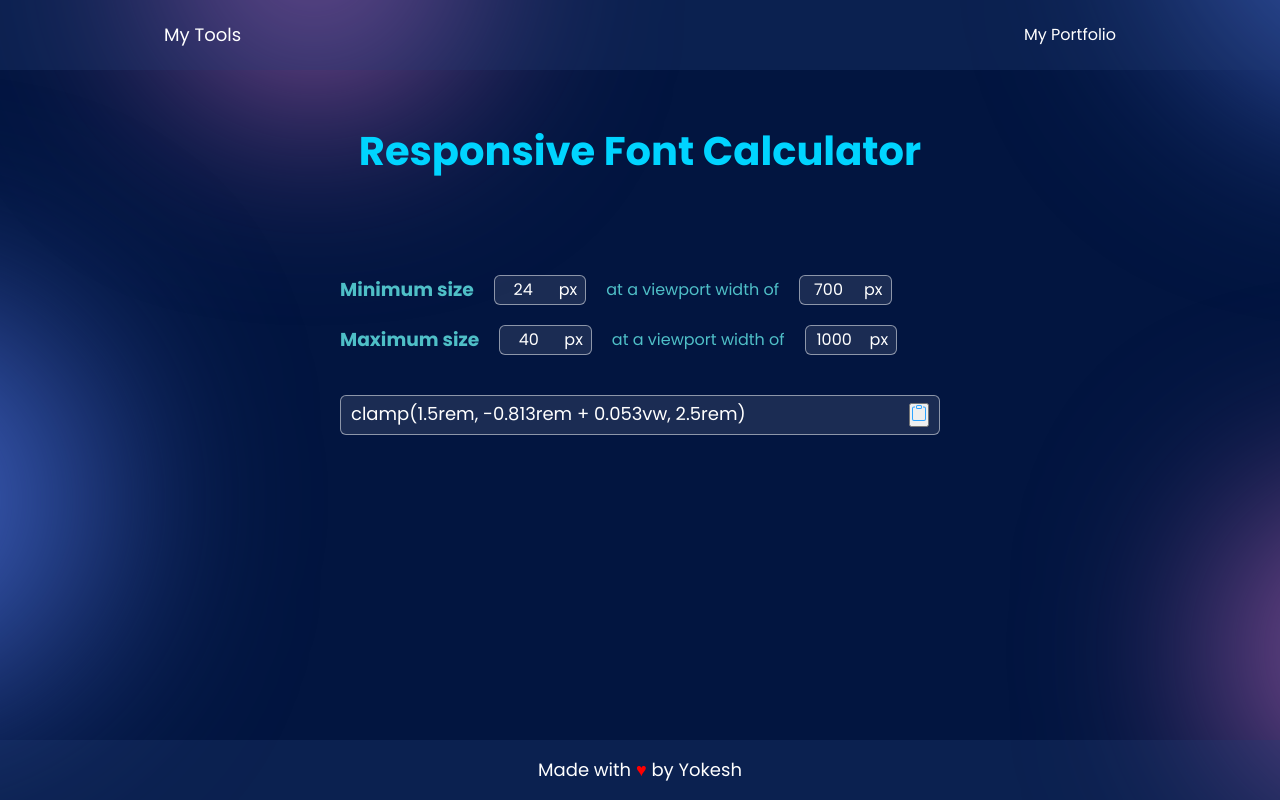
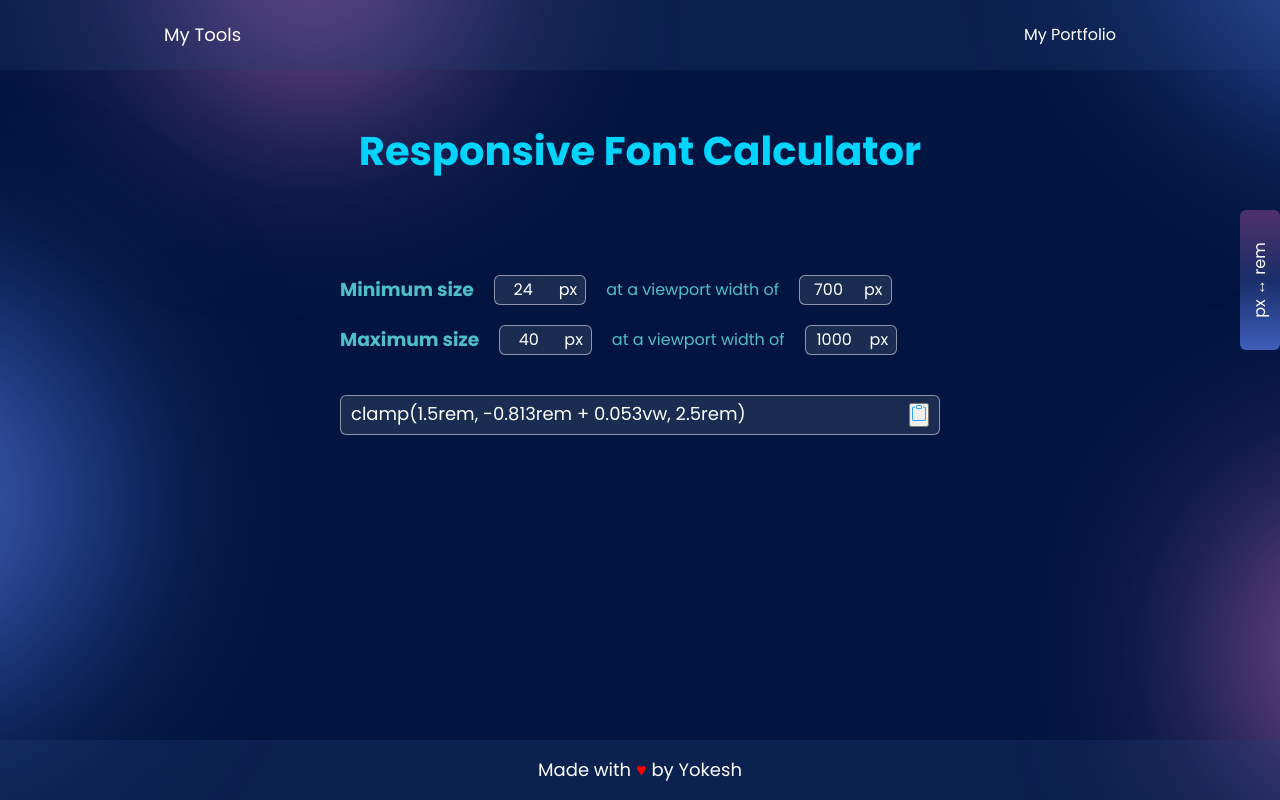
Before and after one commit to yokesh-ks/ToolEmpire, a Next.js app: page / in a window 1280 px wide. Shown: the top 800 px of the page. Built offline with nearby package versions, Linux system fonts and the light colour scheme.

Commit message:
feat(font calculator): px to Rem Converter (#6)

```diff
--- a/pages/index.js
+++ b/pages/index.js
@@ -4,12 +4,14 @@ import styled from "styled-components";
 import { BgGradient } from "../src/styles/bgBlur";
 import { Layout } from "../src/Layout/layout";
 import { FontInputBox } from "../src/components/fontinputBox";
+import PxtoRem from "../src/components/pxtorem";
 
 export default function Home() {
   const [maxScreenSize, setMaxScreenSize] = useState(1000);
   const [minScreenSize, setMinScreenSize] = useState(700);
   const [maxFontSize, setMaxFontSize] = useState(40);
   const [minFontSize, setMinFontSize] = useState(24);
+  const [fontOpener, setFontOpener] = useState(false);
   const [clamp, setClamp] = useState("");
 
   useEffect(() => {
@@ -52,6 +54,7 @@ export default function Home() {
           color="#9758a4"
           style={{ bottom: 0, right: -250 }}
         />
+        <PxtoRem fontOpener={fontOpener} setFontOpener={setFontOpener}/>
         <Container maxWidth="600px">
           <Title>Responsive Font Calculator</Title>
 
--- /dev/null
+++ b/src/components/pxtorem.js
@@ -0,0 +1,158 @@
+import React, { useState } from "react";
+import styled from "styled-components";
+
+function PxtoRem(props) {
+  const { fontOpener, setFontOpener } = props;
+  const [pxtorem, setPxtorem] = useState(true);
+  const [pxValue, setPxValue] = useState(16);
+  const [remValue, setRemValue] = useState(1);
+
+  const handlePxValue = (e) => {
+    setPxValue(e.target.value);
+    setRemValue(e.target.value / 16);
+  };
+
+  const handleRemValue = (e) => {
+    setRemValue(e.target.value);
+    setPxValue(e.target.value * 16);
+  };
+
+  return (
+    <FloatingBox fontOpener={fontOpener}>
+      {pxtorem ? (
+        <Column>
+          <Button onClick={() => setFontOpener(!fontOpener)}>
+            px &harr; rem
+          </Button>
+          <Title>PX to REM Converter</Title>
+          <InputContain>
+            <InputBox value={pxValue} onChange={handlePxValue} />
+            <Text>px</Text>
+          </InputContain>
+          <Arrow onClick={() => setPxtorem(!pxtorem)}>&#10607;</Arrow>
+          <InputContain>
+            <InputBox value={remValue} onChange={handleRemValue} />
+            <Text>rem</Text>
+          </InputContain>
+        </Column>
+      ) : (
+        <Column>
+          <Button onClick={() => setFontOpener(!fontOpener)}>
+            rem &harr; px
+          </Button>
+          <Title>REM to PX Converter</Title>
+          <InputContain>
+            <InputBox value={remValue} onChange={handleRemValue} />
+            <Text>rem</Text>
+          </InputContain>
+          <Arrow onClick={() => setPxtorem(!pxtorem)}>&#10607;</Arrow>
+          <InputContain>
+            <InputBox value={pxValue} onChange={handlePxValue} />
+            <Text>px</Text>
+          </InputContain>
+        </Column>
+      )}
+    </FloatingBox>
+  );
+}
+
+const Button = styled.button`
+  position: absolute;
+  background: #3e5eba;
+  background-image: linear-gradient(90deg, #3e5eba, #1a2e69, #4e306b);
+  color: #fff;
+  border: none;
+  border-radius: 6px;
+  font-size: 1em;
+  text-align: center;
+  width: 140px;
+  height: 40px;
+  margin-top: 10px;
+  transform: rotate(-90deg);
+  left: -90px;
+  top: 100px;
+  cursor: pointer;
+  transition-timing-function: ease;
+
+  &:hover {
+    background-image: linear-gradient(90deg, #4e306b, #3e5eba, #1a2e69);
+  }
+`;
+
+const FloatingBox = styled.div`
+  position: absolute;
+  width: 280px;
+  height: 320px;
+  background: #526099;
+  right: ${(props) => (props.fontOpener ? "0" : "-280px")};
+  top: 150px;
+  color: #fff;
+  z-index: 100;
+  transition: right 0.5s;
+  border-radius: 12px;
+  padding: 16px;
+`;
+
+const Column = styled.div`
+  display: flex;
+  flex-direction: column;
+  gap: 18px;
+  align-items: center;
+`;
+
+const Title = styled.h1`
+  font-size: 20px;
+`;
+
+const InputContain = styled.div`
+  background: rgba(255, 255, 255, 0.1);
+  border: 2px solid rgba(255, 255, 255, 0.5);
+  border-radius: 12px;
+  display: flex;
+  flex-direction: row;
+  align-items: center;
+  justify-content: space-between;
+  padding: 0 8px;
+`;
+
+const Arrow = styled.button`
+  font-size: 42px;
+  width: 52px;
+  height: 52px;
+  background: rgba(35, 60, 115, 0.3);
+  border-radius: 50%;
+  display: flex;
+  align-items: center;
+  justify-content: center;
+  border: 2px solid rgba(255, 255, 255, 0.5);
+  color: #fff;
+  cursor: pointer;
+
+  &:hover {
+    background: rgba(35, 60, 115, 0.8);
+  }
+`;
+
+const Text = styled.p`
+  color: #fff;
+`;
+
+const InputBox = styled.input.attrs((props) => ({
+  // we can define static props
+  type: "number",
+
+  // or we can define dynamic ones
+  size: props.size || "1em",
+}))`
+  color: #fff;
+  background: transparent;
+  outline: none;
+  border: none;
+  border-radius: 12px;
+  font-size: 36px;
+  text-align: center;
+  width: 100%;
+  height: 52px;
+`;
+
+export default PxtoRem;
```
